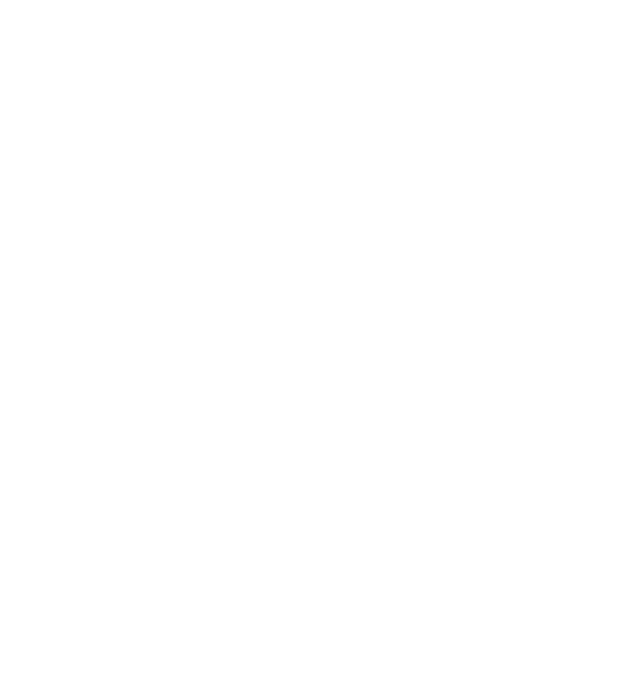
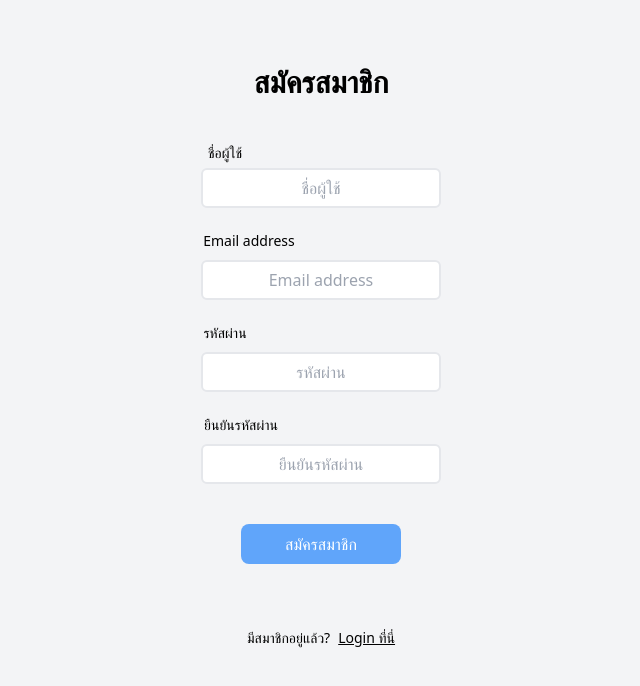
Before and after one commit to KajbunditMonta/Kin-Rai-Dee, a React (Create React App) app in the folder frontend/: page /RegisterRestaurant in a window 1280 px wide. Before the commit this address had no page. Shown: the top 686 px of the page, without its empty margins (319-959 px from the left). Built offline with nearby package versions, Linux system fonts and the light colour scheme.

Commit message:
add register (role, customer, restuarant) page

```diff
--- a/frontend/src/App.js
+++ b/frontend/src/App.js
@@ -1,6 +1,8 @@
 import LoginRegister from './pages/LoginRegister.js';
 import ForgotPassword from './pages/ForgotPassword.js';
-import Register from './pages/Register.js';
+import RegisterRole from './pages/RegisterRole.js';
+import RegisterCustomer from './pages/RegisterCustomer.js';
+import RegisterRestaurant from './pages/RegisterRestaurant.js';
 
 import { BrowserRouter, Routes, Route } from 'react-router-dom';
 
@@ -10,7 +12,9 @@
       <Routes>
         <Route path = "/" element = {<LoginRegister />} />
         <Route path = "/ForgotPassword" element = {<ForgotPassword />} />
-        <Route path = "/Register" element = {<Register />} />
+        <Route path = "/RegisterCustomer" element = {<RegisterCustomer />} />
+        <Route path = "/RegisterRole" element = {<RegisterRole />} />\
+        <Route path = "/RegisterRestaurant" element = {<RegisterRestaurant />}/>
       </Routes>
     </BrowserRouter>
   );
--- a/frontend/src/pages/LoginRegister.js
+++ b/frontend/src/pages/LoginRegister.js
@@ -52,14 +52,14 @@
 
             <div className = 'pt-5'>
                 <Link className = "underline" to = "/ForgotPassword">
-                    Forgot Password?
+                    ลืมรหัสผ่าน?
                 </Link>
             </div>
 
             <div className = 'pt-10 flex lex-row'>
-                <p>Not a member?</p>
-                <Link className = 'underline pl-2' to = "/Register">
-                    click here
+                <p>ไม่มีสมาชิก?</p>
+                <Link className = 'underline pl-2' to = "/RegisterRole">
+                    สมัครสามาชิกที่นี่
                 </Link>
             </div>
 
--- a/frontend/src/pages/Register.js
+++ /dev/null
@@ -1,16 +0,0 @@
-
-function Register () {
-    return (
-        <div className = "h-screen flex flex-col items-center bg-gray-100">
-
-            <div className = "pt-60">
-                <h1 className = "font-bold text-5xl">
-                    Hello world!
-                </h1>
-            </div>
-
-        </div>
-    )
-}
-
-export default Register;
--- /dev/null
+++ b/frontend/src/pages/RegisterCustomer.js
@@ -0,0 +1,80 @@
+import { Link } from "react-router-dom";
+
+function Register () {
+    return (
+        <div className = "h-screen flex flex-col items-center bg-gray-100">
+
+            <div className = "pt-16">
+                <h1 className = "font-bold text-3xl">
+                    สมัครสมาชิก
+                </h1>
+            </div>
+
+            <div className = "pt-10 pr-48">
+                <label className = "text-sm">
+                    ชื่อผู้ใช้
+                </label>
+            </div>
+
+            <div className = "pt-1">
+                <input className = "rounded-md border-2 min-h-10 min-w-60 text-center"
+                    placeholder = "ชื่อผู้ใช้"
+                />
+            </div>
+
+            <div className = "pt-5 pr-36">
+                <label className = "text-sm">
+                    Email address
+                </label>
+            </div>
+
+            <div className = "pt-2">
+                <input className = "rounded-md border-2 min-h-10 min-w-60 text-center"
+                    placeholder = "Email address"
+                />
+            </div>
+
+            <div className = "pt-5 pr-48">
+                <label className = "text-sm">
+                    รหัสผ่าน
+                </label>
+            </div>
+
+            <div className = "pt-2">
+                <input className = "rounded-md border-2 min-h-10 min-w-60 text-center"
+                    placeholder = "รหัสผ่าน"
+                />
+            </div>
+
+            <div className = "pt-5 pr-40">
+                <label className = "text-sm">
+                    ยืนยันรหัสผ่าน
+                </label>
+            </div>
+
+            <div className = "pt-2">
+                <input className = "rounded-md border-2 min-h-10 min-w-60 text-center"
+                    placeholder = "ยืนยันรหัสผ่าน"
+                />
+            </div>
+
+            <div className = "pt-10">
+                <button className = " bg-blue-400 text-white min-h-10 min-w-40 rounded-lg hover:bg-blue-700 active:bg-blue-800 active:scale-[0.98]">
+                    สมัครสมาชิก
+                </button>
+            </div>
+
+            <div className = "pt-16 flex flex-row">
+                <p className = "text-sm">
+                    มีสมาชิกอยู่แล้ว?
+                </p>
+                <Link className = "text-sm underline pl-2" to = "/">
+                    Login ที่นี่
+                </Link>
+            </div>
+
+        </div>
+    )
+}
+
+export default Register;
--- /dev/null
+++ b/frontend/src/pages/RegisterRestaurant.js
@@ -0,0 +1,80 @@
+import { Link } from "react-router-dom";
+
+function RegisterRestaurant () {
+    return (
+        <div className = "h-screen flex flex-col items-center bg-gray-100">
+
+            <div className = "pt-16">
+                <h1 className = "font-bold text-3xl">
+                    สมัครสมาชิก
+                </h1>
+            </div>
+
+            <div className = "pt-10 pr-48">
+                <label className = "text-sm">
+                    ชื่อผู้ใช้
+                </label>
+            </div>
+
+            <div className = "pt-1">
+                <input className = "rounded-md border-2 min-h-10 min-w-60 text-center"
+                    placeholder = "ชื่อผู้ใช้"
+                />
+            </div>
+
+            <div className = "pt-5 pr-36">
+                <label className = "text-sm">
+                    Email address
+                </label>
+            </div>
+
+            <div className = "pt-2">
+                <input className = "rounded-md border-2 min-h-10 min-w-60 text-center"
+                    placeholder = "Email address"
+                />
+            </div>
+
+            <div className = "pt-5 pr-48">
+                <label className = "text-sm">
+                    รหัสผ่าน
+                </label>
+            </div>
+
+            <div className = "pt-2">
+                <input className = "rounded-md border-2 min-h-10 min-w-60 text-center"
+                    placeholder = "รหัสผ่าน"
+                />
+            </div>
+
+            <div className = "pt-5 pr-40">
+                <label className = "text-sm">
+                    ยืนยันรหัสผ่าน
+                </label>
+            </div>
+
+            <div className = "pt-2">
+                <input className = "rounded-md border-2 min-h-10 min-w-60 text-center"
+                    placeholder = "ยืนยันรหัสผ่าน"
+                />
+            </div>
+
+            <div className = "pt-10">
+                <button className = " bg-blue-400 text-white min-h-10 min-w-40 rounded-lg hover:bg-blue-700 active:bg-blue-800 active:scale-[0.98]">
+                    สมัครสมาชิก
+                </button>
+            </div>
+
+            <div className = "pt-16 flex flex-row">
+                <p className = "text-sm">
+                    มีสมาชิกอยู่แล้ว?
+                </p>
+                <Link className = "text-sm underline pl-2" to = "/">
+                    Login ที่นี่
+                </Link>
+            </div>
+
+        </div>
+    )
+}
+
+export default RegisterRestaurant;
--- /dev/null
+++ b/frontend/src/pages/RegisterRole.js
@@ -0,0 +1,50 @@
+import { Link } from "react-router-dom";
+import { useNavigate } from "react-router-dom";
+
+function RegisterRole () {
+
+    const navigate = useNavigate();
+
+    const customerOnclick = () => {
+        navigate('/RegisterCustomer');
+    }
+
+    const restaurantOnclick = () => {
+        navigate('/RegisterRestaurant');
+    }
+
+    return (
+        <div className = "h-screen flex flex-col items-center bg-gray-100">
+
+            <div className = "pt-16">
+                <h1 className = "font-bold text-2xl">
+                    คุณเป็นลูกค้าหรือร้านค้า?
+                </h1>
+            </div>
+
+            <div className = "pt-14">
+                <button onClick = {customerOnclick} className = "bg-blue-500 rounded-lg min-h-40 min-w-40 hover:bg-blue-600 active:scale-[0.98] text-white text-xl">
+                    ลูกค้า
+                </button>
+            </div>
+
+            <div className = "pt-16">
+                <button onClick = {restaurantOnclick} className = "bg-orange-500 rounded-lg min-h-40 min-w-40 hover:bg-orange-600 active:scale-[0.98] text-white text-xl">
+                    ร้านค้า
+                </button>
+            </div>
+
+            <div className = "pt-20 flex flex-row">
+                <p className = "text-sm">
+                    มีสมาชิกอยู่แล้ว?
+                </p>
+                <Link className = "text-sm underline pl-2" to = "/">
+                    Login ที่นี่
+                </Link>
+            </div>
+
+        </div>
+    )
+}
+
+export default RegisterRole;
```
